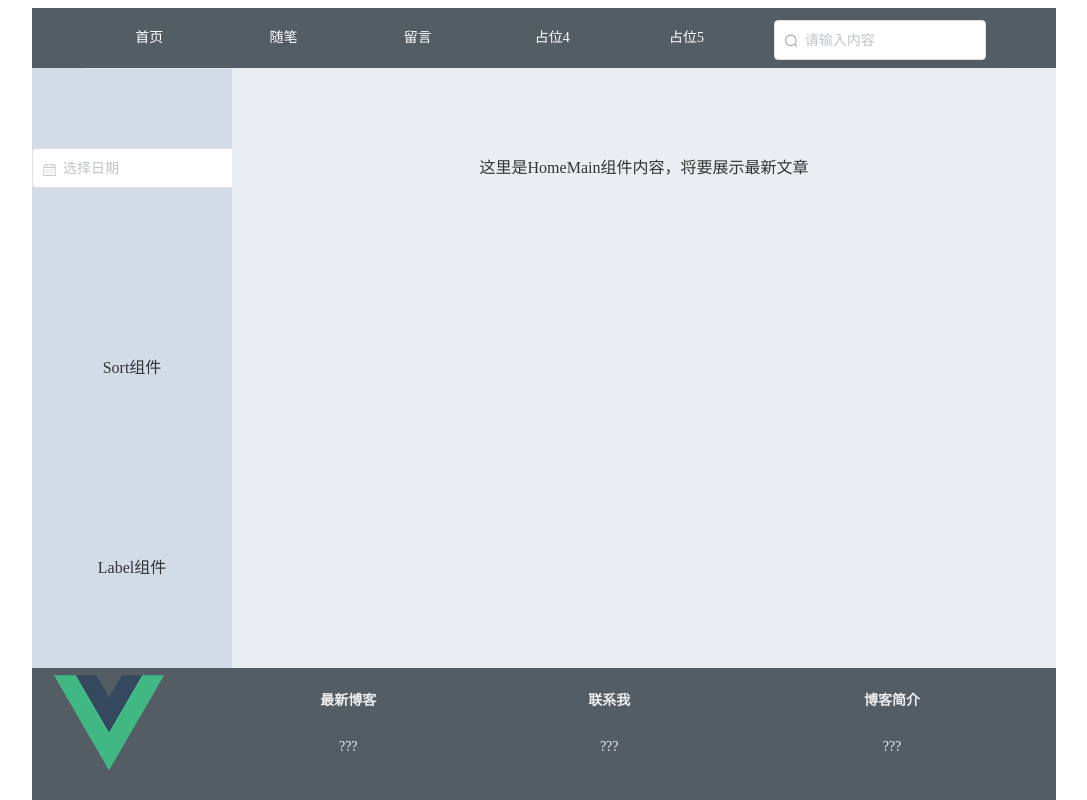
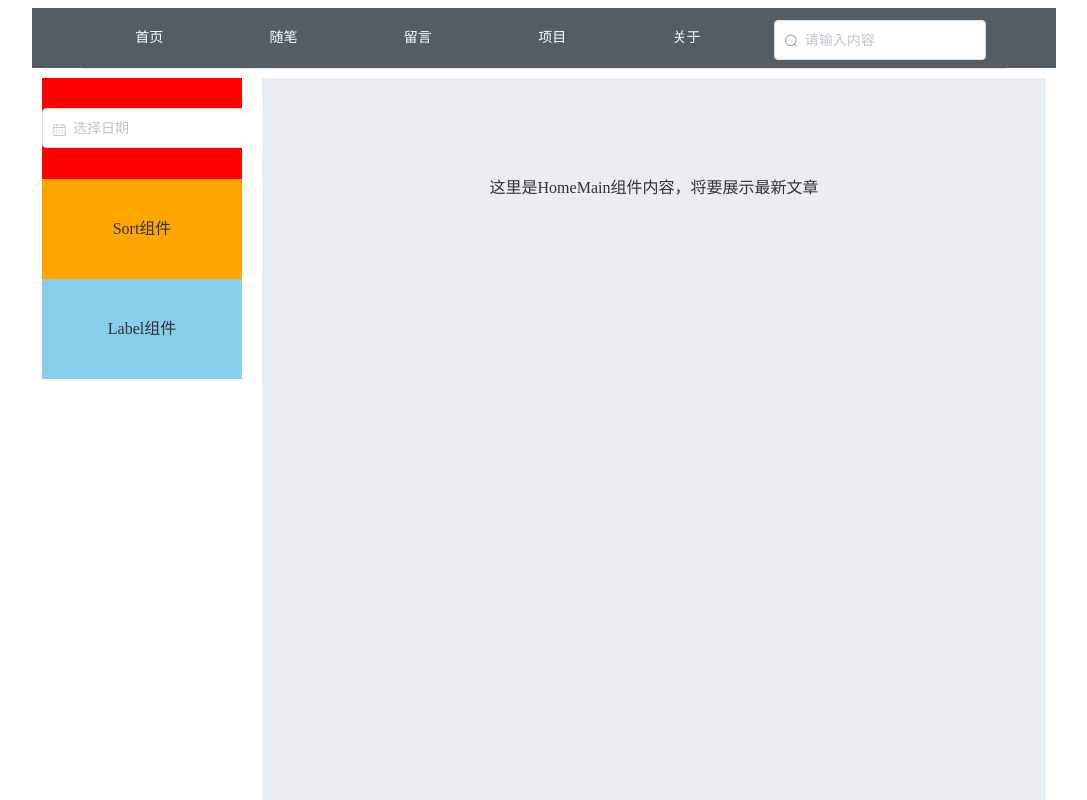
Before and after one commit to Twip-Emma/personal-blog, a Vue app: page /home in a window 1280 px wide. Shown: the top 800 px of the page, without its empty margins (96-1183 px from the left). Built offline with nearby package versions, Linux system fonts and the light colour scheme.

Commit message:
布局微调

```diff
--- a/src/App.vue
+++ b/src/App.vue
@@ -2,7 +2,7 @@
  * @Author: 七画一只妖
  * @Date: 2021-11-17 10:27:10
  * @LastEditors: 七画一只妖
- * @LastEditTime: 2021-11-17 20:40:22
+ * @LastEditTime: 2021-11-17 21:17:26
  * @Description: file content
 -->
 <template>
@@ -53,10 +53,10 @@ export default {
 }
 
 .el-aside {
-  background-color: #d3dce6;
+  /* background-color: #d3dce6; */
   color: #333;
   text-align: center;
-  line-height: 200px;
+  line-height: 100px;
 }
 
 .el-main {
--- a/src/assets/css/global.css
+++ b/src/assets/css/global.css
@@ -7,3 +7,7 @@
 .el-header {
     padding: 0 50px;
 }
+
+.el-date-picker{
+    padding: 0;
+}
--- a/src/components/changeless/NavBar.vue
+++ b/src/components/changeless/NavBar.vue
@@ -2,7 +2,7 @@
  * @Author: 七画一只妖
  * @Date: 2021-11-17 12:11:04
  * @LastEditors: 七画一只妖
- * @LastEditTime: 2021-11-17 20:57:30
+ * @LastEditTime: 2021-11-17 22:36:46
  * @Description: file content
 -->
 <template>
@@ -26,10 +26,10 @@
         >留言</el-menu-item
       >
       <el-menu-item class="el-menu-item" index="4" @click="jumpToHome"
-        >占位4</el-menu-item
+        >项目</el-menu-item
       >
       <el-menu-item class="el-menu-item" index="5" @click="jumpToHome"
-        >占位5</el-menu-item
+        >关于</el-menu-item
       >
       <el-menu-item class="el-menu-item-input">
         <el-input
--- a/src/components/homepage/Aside.vue
+++ b/src/components/homepage/Aside.vue
@@ -2,11 +2,11 @@
  * @Author: 七画一只妖
  * @Date: 2021-11-17 14:39:09
  * @LastEditors: 七画一只妖
- * @LastEditTime: 2021-11-17 20:51:24
+ * @LastEditTime: 2021-11-17 21:25:20
  * @Description: file content
 -->
 <template>
-  <div>
+  <div class="out">
     <Calendar />
     <Sort />
     <Label />
@@ -27,5 +27,6 @@ export default {
 };
 </script>
 
-<style>
+<style scoped>
+
 </style>
--- a/src/components/homepage/Calendar.vue
+++ b/src/components/homepage/Calendar.vue
@@ -2,12 +2,11 @@
  * @Author: 七画一只妖
  * @Date: 2021-11-17 14:39:09
  * @LastEditors: 七画一只妖
- * @LastEditTime: 2021-11-17 20:29:40
+ * @LastEditTime: 2021-11-17 21:23:34
  * @Description: file content
 -->
 <template>
   <div class="block">
-    <!-- <span class="demonstration">默认</span> -->
     <el-date-picker v-model="value1" type="date" placeholder="选择日期">
     </el-date-picker>
   </div>
@@ -26,7 +25,10 @@ export default {
 
 <style scoped>
 .block{
-  height: 200px;
-  /* background-color: skyblue; */
+  /* height: 100px; */
+  background-color: red;
+}
+.el-date-picker{
+  padding: 0;
 }
 </style>
--- a/src/components/homepage/HomeMain.vue
+++ b/src/components/homepage/HomeMain.vue
@@ -2,11 +2,11 @@
  * @Author: 七画一只妖
  * @Date: 2021-11-17 14:57:27
  * @LastEditors: 七画一只妖
- * @LastEditTime: 2021-11-17 21:08:06
+ * @LastEditTime: 2021-11-17 21:26:06
  * @Description: file content
 -->
 <template>
-  <div>
+  <div class="out">
       这里是HomeMain组件内容，将要展示最新文章
   </div>
 </template>
@@ -18,5 +18,8 @@ export default {
 </script>
 
 <style scoped>
-
+.out{
+  height: 1000px;
+  margin: 10px;
+}
 </style>
--- a/src/components/homepage/Label.vue
+++ b/src/components/homepage/Label.vue
@@ -2,11 +2,11 @@
  * @Author: 七画一只妖
  * @Date: 2021-11-17 14:37:58
  * @LastEditors: 七画一只妖
- * @LastEditTime: 2021-11-17 21:08:09
+ * @LastEditTime: 2021-11-17 21:12:58
  * @Description: file content
 -->
 <template>
-  <div>Label组件</div>
+  <div class="out">Label组件</div>
 </template>
 
 <script>
@@ -16,5 +16,8 @@ export default {
 </script>
 
 <style scoped>
-
+.out{
+  height: 100px;
+  background: skyblue;
+}
 </style>
--- a/src/components/homepage/Sort.vue
+++ b/src/components/homepage/Sort.vue
@@ -2,11 +2,11 @@
  * @Author: 七画一只妖
  * @Date: 2021-11-17 14:37:02
  * @LastEditors: 七画一只妖
- * @LastEditTime: 2021-11-17 21:08:12
+ * @LastEditTime: 2021-11-17 21:12:53
  * @Description: file content
 -->
 <template>
-  <div>Sort组件</div>
+  <div class="out">Sort组件</div>
 </template>
 
 <script>
@@ -16,5 +16,8 @@ export default {
 </script>
 
 <style scoped>
-
+.out{
+  height: 100px;
+  background: orange;
+}
 </style>
--- a/src/views/HomePage.vue
+++ b/src/views/HomePage.vue
@@ -2,15 +2,15 @@
  * @Author: 七画一只妖
  * @Date: 2021-11-17 11:41:37
  * @LastEditors: 七画一只妖
- * @LastEditTime: 2021-11-17 21:07:39
+ * @LastEditTime: 2021-11-17 21:26:51
  * @Description: file content
 -->
 <template>
   <div>
     <el-container>
       <!-- <h1>这是HomePage组件</h1> -->
-      <el-aside width="200px"><Aside /></el-aside>
-      <el-main><HomeMain/></el-main>
+      <el-aside width="200px" class="marrgin"><Aside /></el-aside>
+      <el-main class="marrgin"><HomeMain/></el-main>
     </el-container>
   </div>
 </template>
@@ -26,4 +26,7 @@ export default {
 </script>
 
 <style>
+.marrgin{
+  margin: 10px;
+}
 </style>
```
